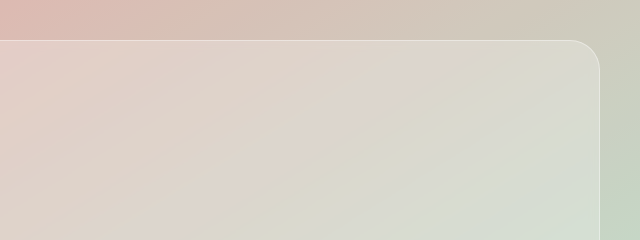
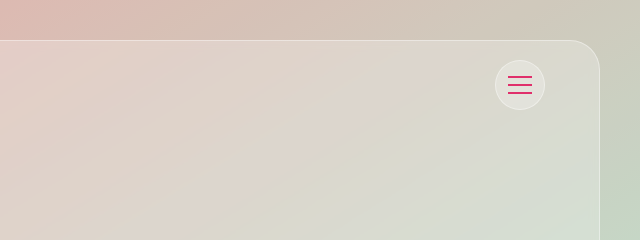
Before and after one commit to chinmay-gupta-2003/Portfolio, a plain HTML site: page index.html in a window 1280 px wide. Shown: the top 240 px of the page, 640-1280 px from the left. Drawn offline with nearby package versions, Linux system fonts and the light colour scheme.

Commit message:
added navigation toggler

```diff
--- /dev/null
+++ b/css/header.css
@@ -0,0 +1,55 @@
+.header {
+  position: absolute;
+  top: 0;
+  left: 0;
+  z-index: 1;
+  padding: 20px 0 0;
+  width: 100%;
+}
+
+.header .nav-toggler {
+  width: 50px;
+  height: 50px;
+  border: none;
+  cursor: pointer;
+  border-radius: 50%;
+  background-color: var(--white-alpha-25);
+  border: 1px solid var(--white-alpha-40);
+  display: flex;
+  justify-content: center;
+  align-items: center;
+  margin: 0 15px;
+}
+
+.header .nav-toggler span {
+  height: 2px;
+  width: 24px;
+  background-color: var(--main-color);
+  position: relative;
+}
+
+.header .nav-toggler span::before,
+.header .nav-toggler span::after {
+  content: '';
+  position: absolute;
+  top: 0;
+  width: 100%;
+  height: 100%;
+  background-color: var(--main-color);
+  transition: all 0.3s ease;
+}
+
+.header .nav-toggler span::before {
+  left: 0;
+  transform: translateY(-8px);
+}
+
+.header .nav-toggler span::after {
+  right: 0;
+  transform: translateY(8px);
+}
+
+.header .nav-toggler:hover span::before,
+.header .nav-toggler:hover span::after {
+  width: 50%;
+}
--- a/css/home-section.css
+++ b/css/home-section.css
@@ -16,7 +16,7 @@
 
 .home-section h1 span {
   font-size: 50px;
-  transition: all 0.4s ease-out 0s;
+  transition: all 0.4s ease-out;
 }
 
 .home-section h1 span:not(:first-child) {
--- a/css/style.css
+++ b/css/style.css
@@ -113,6 +113,7 @@ section {
   max-width: 1200px;
   margin: auto;
   transition: all 0.5s ease-in-out;
+  position: relative;
 }
 
 .main.fade-out {
@@ -135,6 +136,10 @@ section {
 
 .justify-items-center {
   justify-content: center;
+}
+
+.flex-end {
+  justify-content: flex-end;
 }
 
 .hidden {
--- a/index.html
+++ b/index.html
@@ -8,6 +8,7 @@
     <link rel="stylesheet" href="css/font-awesome.css" />
     <link rel="stylesheet" href="css/style.css" />
     <link rel="stylesheet" href="css/keyframes.css" />
+    <link rel="stylesheet" href="css/header.css" />
     <link rel="stylesheet" href="css/background-circles.css" />
     <link rel="stylesheet" href="css/home-section.css" />
     <link rel="stylesheet" href="css/about-section.css" />
@@ -39,9 +40,17 @@
       <div class="circle-4"></div>
     </div>
 
-    <header></header>
+    <main class="main">
+      <header class="header">
+        <div class="container">
+          <div class="row flex-end">
+            <button type="button" class="nav-toggler">
+              <span></span>
+            </button>
+          </div>
+        </div>
+      </header>
 
-    <main class="main">
       <section class="home-section align-items-center">
         <div class="container">
           <div class="row align-items-center">
@@ -101,7 +110,7 @@
                 suscipit. Minus dolorum, adipisci ducimus voluptatum dolore et
                 repellendus ea quasi hic! Incidunt quas distinctio officiis.
               </p>
-              <h3 class="grow-large">skills</h3>
+              <h3>skills</h3>
               <div class="skills">
                 <div class="row">
                   <div class="skill-item">
@@ -351,7 +360,5 @@
         </div>
       </div>
     </div>
-
-    <!-- Portfolio Item Details Popup End-->
   </body>
 </html>
```
